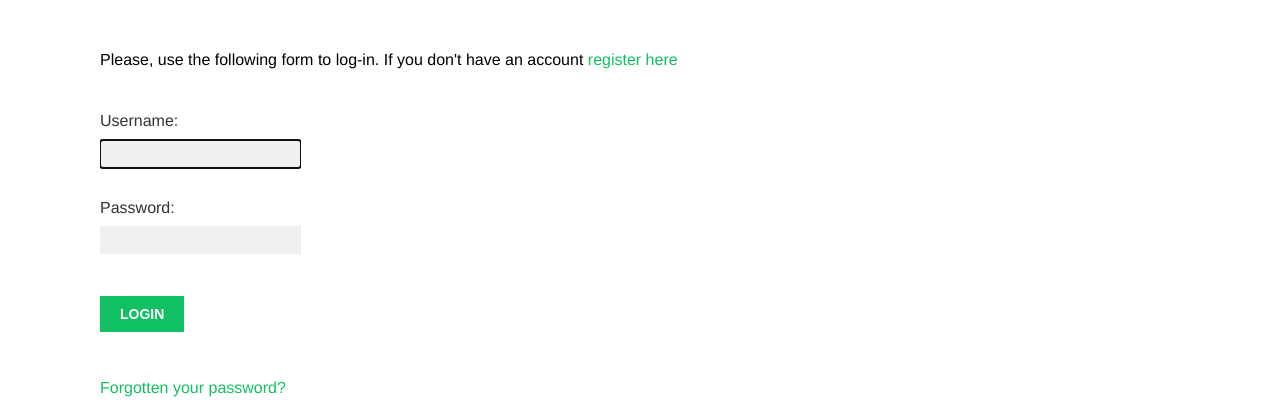
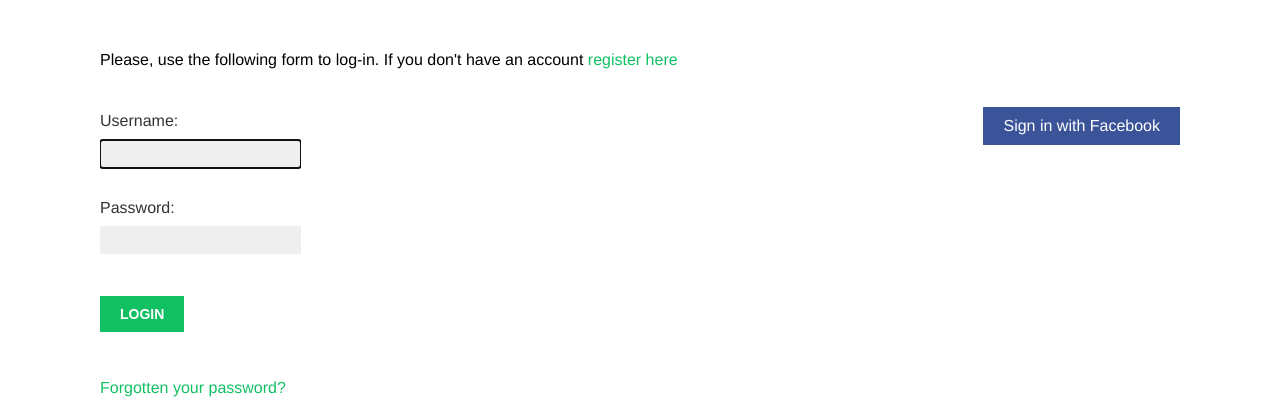
Before and after one commit to rajatvijay/phocial, a Django app: page /account/login/ in a window 1280 px wide. Shown: the part 47-467 px from the top of the page. Run offline with Django 3.2, Linux system fonts and the light colour scheme; some web fonts are replaced.

Commit message:
Added Facebook authentication

```diff
--- a/bookmarks/account/templates/registration/login.html
+++ b/bookmarks/account/templates/registration/login.html
@@ -27,4 +27,9 @@
     </form>
     <p><a href="{% url "password_reset" %}">Forgotten your password?</a></p>
   </div>
+  <div class="social">
+    <ul>
+      <li class="facebook"><a href="{% url 'social:begin' 'facebook' %}">Sign in with Facebook</a></li>
+    </ul>
+  </div>
 {% endblock %}
```
Also changed, not shown: bookmarks/db.sqlite3, 1 other file.
